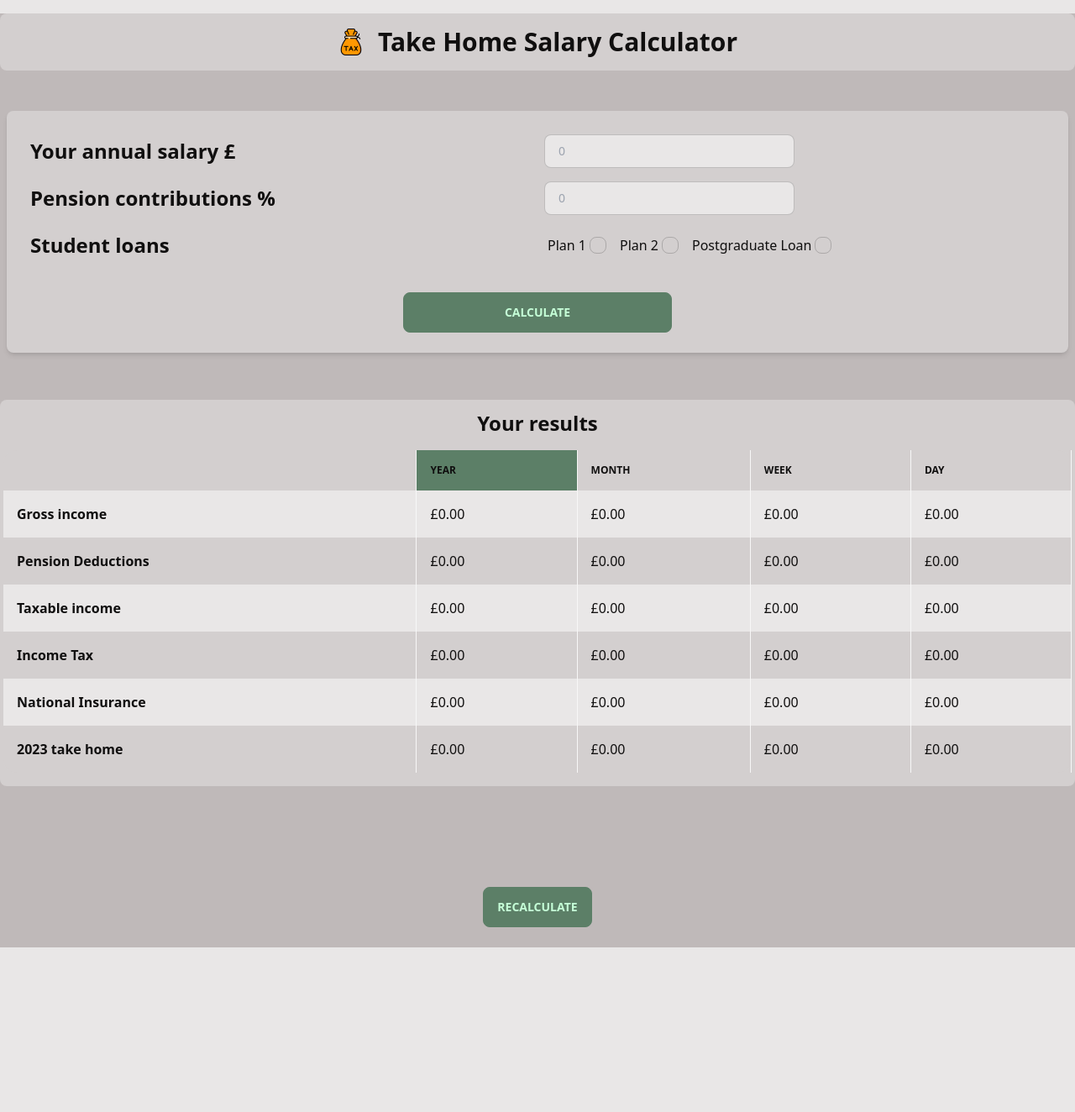
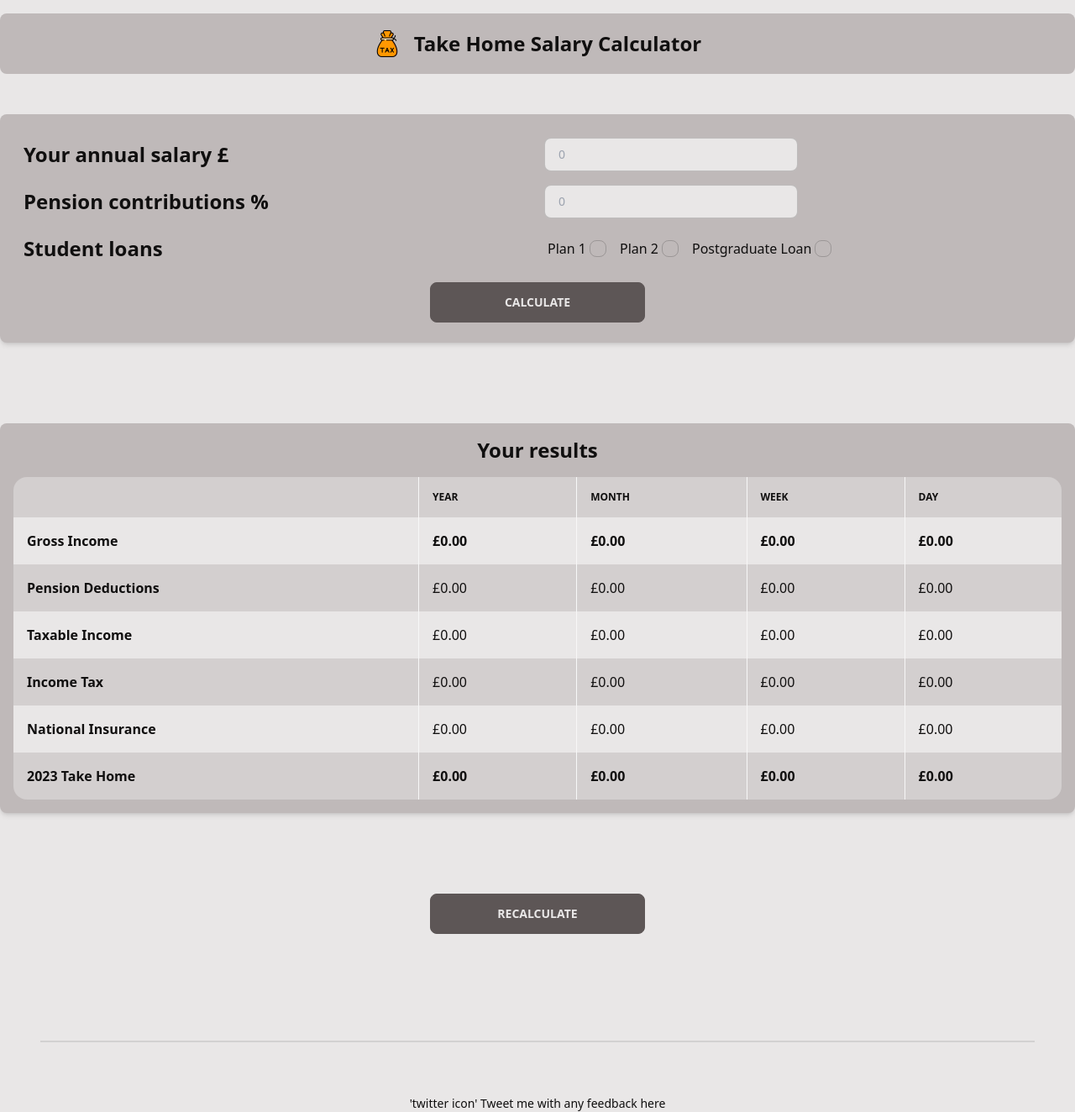
Before and after one commit to aamircodes/salary-calculator, a React (Create React App) app: page / in a window 1280 px wide. Shown: the whole page at 84% size. Before the commit the page ends 1128 px from the top, so only its background shows below. Built offline with nearby package versions, Linux system fonts and the light colour scheme.

Commit message:
responsive design

```diff
--- a/public/index.html
+++ b/public/index.html
@@ -25,7 +25,15 @@
       Learn how to configure a non-root public URL by running `npm run build`.
     -->
     <title>Salary Calculator</title>
+    <!-- google font -->
+    <link rel="preconnect" href="https://fonts.googleapis.com" />
+    <link rel="preconnect" href="https://fonts.gstatic.com" crossorigin />
+    <link
+      href="https://fonts.googleapis.com/css2?family=Rubik:wght@300;400;500;600;700;800;900&display=swap"
+      rel="stylesheet"
+    />
   </head>
+
   <body>
     <noscript>You need to enable JavaScript to run this app.</noscript>
     <div id="root"></div>
--- a/src/App.js
+++ b/src/App.js
@@ -1,9 +1,13 @@
-import { useState } from 'react';
+import { useState, useRef } from 'react';
 import Form from './components/Form';
 import Table from './components/Table';
 import Header from './components/Header';
+import RecalculateButton from './components/RecalculateButton';
 
 const App = () => {
+  const tableRef = useRef(null);
+  const formRef = useRef(null);
+
   const [grossIncome, setGrossIncome] = useState(null);
   const [taxableIncome, setTaxableIncome] = useState(null);
   const [incomeTax, setIncomeTax] = useState('');
@@ -15,10 +19,13 @@ const App = () => {
   const [takehome, setTakehome] = useState('');
 
   return (
-    <div className='min-h-screen bg-base-300'>
+    <div className='container mx-auto flex flex-col gap-12 bg-base-100'>
       <Header />
-      <div className='container mx-auto flex flex-col gap-12'>
+      <div ref={formRef}>
         <Form
+          scrollDown={() =>
+            tableRef.current.scrollIntoView({ behavior: 'smooth' })
+          }
           setGrossIncome={setGrossIncome}
           setTaxableIncome={setTaxableIncome}
           setIncomeTax={setIncomeTax}
@@ -29,8 +36,10 @@ const App = () => {
           setPgLoan={setPgLoan}
           setTakehome={setTakehome}
         />
-
+      </div>
+      <div ref={tableRef}>
         <Table
+          className='my-12'
           grossIncome={grossIncome}
           taxableIncome={taxableIncome}
           incomeTax={incomeTax}
@@ -41,10 +50,21 @@ const App = () => {
           pgLoan={pgLoan}
           takehome={takehome}
         />
-
-        <div className='flex justify-center py-6 mt-10'>
-          <button className='btn btn-primary'>Recalculate</button>
-        </div>
+      </div>
+      <div className='mb-4'>
+        <RecalculateButton
+          scrollUp={() =>
+            formRef.current.scrollIntoView({ behavior: 'smooth' })
+          }
+        />
+      </div>
+      <div>
+        <div class='divider p-12'></div>
+        <footer className='footer footer-center'>
+          <div>
+            <p> 'twitter icon' Tweet me with any feedback here</p>
+          </div>
+        </footer>
       </div>
     </div>
   );
--- a/src/components/Form.js
+++ b/src/components/Form.js
@@ -22,6 +22,7 @@ const Form = ({
   setPgLoan,
   setTakehome,
   className,
+  scrollDown,
 }) => {
   const [salary, setSalary] = useState('');
   const [pensionRate, setPensionRate] = useState('');
@@ -64,14 +65,15 @@ const Form = ({
     setPlan2Loan(plan2Loan);
     setPgLoan(pgLoan);
     setTakehome(takehome);
+    scrollDown();
   };
 
   return (
     <div className={`${className}`}>
-      <section className='bg-base-200 rounded-lg shadow-md p-4 sm:p-6 mx-1 sm:mx-2'>
-        <form onSubmit={handleSubmit}>
+      <section className='bg-base-300 rounded-lg shadow-md p-4 sm:p-6 '>
+        <form onSubmit={handleSubmit} className='mx-auto'>
           <div className='grid grid-cols-1 md:grid-cols-2 gap-2 md:gap-4 p-1 items-center justify-center'>
-            <label className='text-lg sm:text-xl md:text-2xl font-semibold text-primary-700  text-center md:text-start'>
+            <label className='text-lg sm:text-xl md:text-2xl text-center md:text-start font-semibold'>
               Your annual salary £
             </label>
             <input
@@ -83,7 +85,7 @@ const Form = ({
               value={salary}
               onChange={(e) => setSalary(e.target.value)}
             />
-            <label className='text-lg sm:text-xl md:text-2xl font-semibold text-primary-700  text-center md:text-start'>
+            <label className='text-lg sm:text-xl md:text-2xl font-semibold  text-center md:text-start'>
               Pension contributions %
             </label>
             <input
@@ -95,7 +97,7 @@ const Form = ({
               value={pensionRate}
               onChange={(e) => setPensionRate(e.target.value)}
             />
-            <label className='text-lg sm:text-xl md:text-2xl font-semibold text-primary-700  text-center md:text-start'>
+            <label className='text-lg sm:text-xl md:text-2xl font-semibold   text-center md:text-start'>
               Student loans
             </label>
             <div className='flex flex-row space-x-2 justify-center md:justify-start'>
@@ -128,8 +130,8 @@ const Form = ({
               </label>
             </div>
           </div>
-          <div className='flex justify-center mt-8'>
-            <button className='btn btn-primary w-full max-w-xs' type='submit'>
+          <div className='flex justify-center mt-4 '>
+            <button className='btn btn-wide' type='submit'>
               Calculate
             </button>
           </div>
--- a/src/components/Header.js
+++ b/src/components/Header.js
@@ -2,14 +2,14 @@ import incomeIcon from '../logo.png';
 
 const Header = () => {
   return (
-    <header className='text-center mt-4 mb-12 container mx-auto bg-base-200 rounded-lg px-4 md:px-0'>
-      <div className='text-3xl font-bold py-4 flex items-center justify-center'>
+    <header className='text-center bg-base-300 rounded-lg px-4 md:px-0 mt-4'>
+      <div className='py-5 flex items-center justify-center'>
         <img
           className='inline w-8 h-8 mr-2 md:mr-4 align-middle'
           src={incomeIcon}
           alt='icon'
         />
-        <span className='align-middle text-lg md:text-3xl'>
+        <span className='align-middle text-2xl  font-extrabold'>
           Take Home Salary Calculator
         </span>
       </div>
--- /dev/null
+++ b/src/components/RecalculateButton.js
@@ -0,0 +1,11 @@
+const RecalculateButton = ({ scrollUp }) => {
+  return (
+    <div className='flex justify-center'>
+      <button className='btn btn-wide' onClick={scrollUp}>
+        Recalculate
+      </button>
+    </div>
+  );
+};
+
+export default RecalculateButton;
--- a/src/components/Table.js
+++ b/src/components/Table.js
@@ -14,52 +14,52 @@ const Table = ({
 }) => {
   return (
     <div className={`${className}`}>
-      <div className='rounded-lg bg-base-200 my-2'>
-        <h2 className='flex justify-center text-2xl font-bold pt-3'>
+      <div className='rounded-lg bg-base-300 shadow-md'>
+        <h2 className='flex justify-center text-2xl font-bold pt-4'>
           Your results
         </h2>
-        <div className='overflow-x-auto py-4 px-1'>
+        <div className='overflow-x-auto py-4 px-4'>
           <table className='table table-zebra w-full'>
             <thead>
               <tr>
                 <th></th>
-                <th className='bg-primary'>Year</th>
+                <th>Year</th>
                 <th>Month</th>
                 <th>Week</th>
                 <th>Day</th>
               </tr>
             </thead>
             <tbody>
-              <tr>
-                <th>Gross income</th>
+              <tr className='font-semibold'>
+                <th className=' font-semibold'>Gross Income</th>
                 <td>{formatCurrency(grossIncome)}</td>
                 <td>{formatCurrency(grossIncome / 12)}</td>
                 <td>{formatCurrency(grossIncome / 52)}</td>
                 <td>{formatCurrency(grossIncome / 52 / 5)}</td>
               </tr>
               <tr>
-                <th>Pension Deductions </th>
+                <th className=' font-semibold'>Pension Deductions</th>
                 <td>{formatCurrency(pensionDeductions)}</td>
                 <td>{formatCurrency(pensionDeductions / 12)}</td>
                 <td>{formatCurrency(pensionDeductions / 52)}</td>
                 <td>{formatCurrency(pensionDeductions / 52 / 5)}</td>
               </tr>
               <tr>
-                <th>Taxable income </th>
+                <th className=' font-semibold'>Taxable Income </th>
                 <td>{formatCurrency(taxableIncome)}</td>
                 <td>{formatCurrency(taxableIncome / 12)}</td>
                 <td>{formatCurrency(taxableIncome / 52)}</td>
                 <td>{formatCurrency(taxableIncome / 52 / 5)}</td>
               </tr>
               <tr>
-                <th>Income Tax </th>
+                <th className=' font-semibold'>Income Tax </th>
                 <td>{formatCurrency(incomeTax)}</td>
                 <td>{formatCurrency(incomeTax / 12)}</td>
                 <td>{formatCurrency(incomeTax / 52)}</td>
                 <td>{formatCurrency(incomeTax / 52 / 5)}</td>
               </tr>
               <tr>
-                <th>National Insurance </th>
+                <th className=' font-semibold'>National Insurance </th>
                 <td>{formatCurrency(niTax)}</td>
                 <td>{formatCurrency(niTax / 12)}</td>
                 <td>{formatCurrency(niTax / 52)}</td>
@@ -67,7 +67,7 @@ const Table = ({
               </tr>
               {plan1Loan && (
                 <tr>
-                  <th>Student Loan 1</th>
+                  <th className=' font-semibold'>Student Loan 1</th>
                   <td>{formatCurrency(plan1Loan)}</td>
                   <td>{formatCurrency(plan1Loan / 12)}</td>
                   <td>{formatCurrency(plan1Loan / 52)}</td>
@@ -76,7 +76,7 @@ const Table = ({
               )}
               {plan2Loan && (
                 <tr>
-                  <th>Student Loan 2 </th>
+                  <th className=' font-semibold'>Student Loan 2 </th>
                   <td>{formatCurrency(plan2Loan)}</td>
                   <td>{formatCurrency(plan2Loan / 12)}</td>
                   <td>{formatCurrency(plan2Loan / 52)}</td>
@@ -85,15 +85,15 @@ const Table = ({
               )}
               {pgLoan && (
                 <tr>
-                  <th>Postgraduate Loan</th>
+                  <th className=' font-semibold'>Postgraduate Loan</th>
                   <td>{formatCurrency(pgLoan)}</td>
                   <td>{formatCurrency(pgLoan / 12)}</td>
                   <td>{formatCurrency(pgLoan / 52)}</td>
                   <td>{formatCurrency(pgLoan / 52 / 5)}</td>
                 </tr>
               )}
-              <tr>
-                <th>2023 take home </th>
+              <tr className='font-semibold'>
+                <th>2023 Take Home</th>
                 <td>{formatCurrency(takehome)}</td>
                 <td>{formatCurrency(takehome / 12)}</td>
                 <td>{formatCurrency(takehome / 52)}</td>
--- a/src/index.css
+++ b/src/index.css
@@ -8,6 +8,11 @@
 
 .table td {
     border-right: 1px solid #f7f7f7;
+}
+
+.table th:last-child,
+.table td:last-child {
+  border-right: none;
 }
 
 /* Chrome, Safari, Edge, Opera */
--- a/tailwind.config.js
+++ b/tailwind.config.js
@@ -2,6 +2,9 @@
 module.exports = {
   content: ['./src/**/*.{js,jsx,ts,tsx}'],
   theme: {
+    fontFamily: {
+      display: ['Rubik', 'times-new-roman'],
+    },
     extend: {},
   },
   daisyui: {
```
